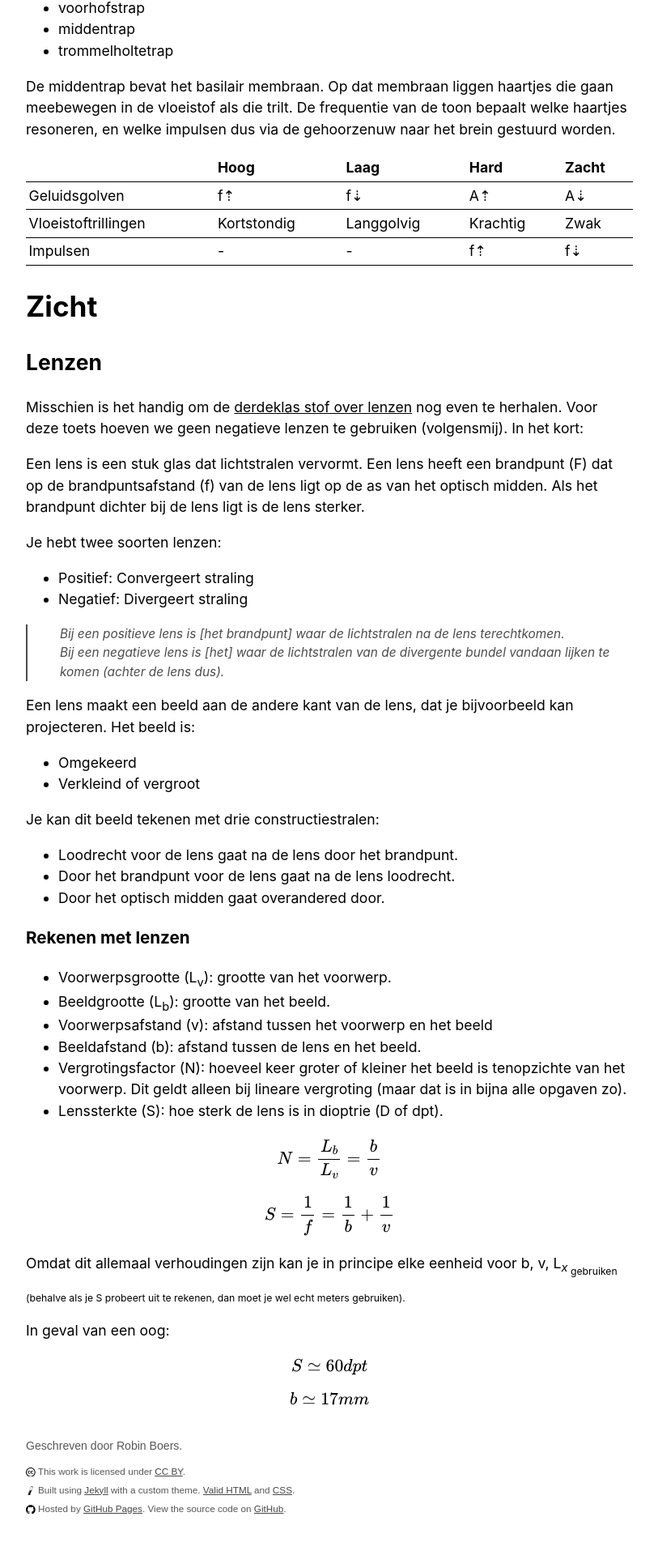
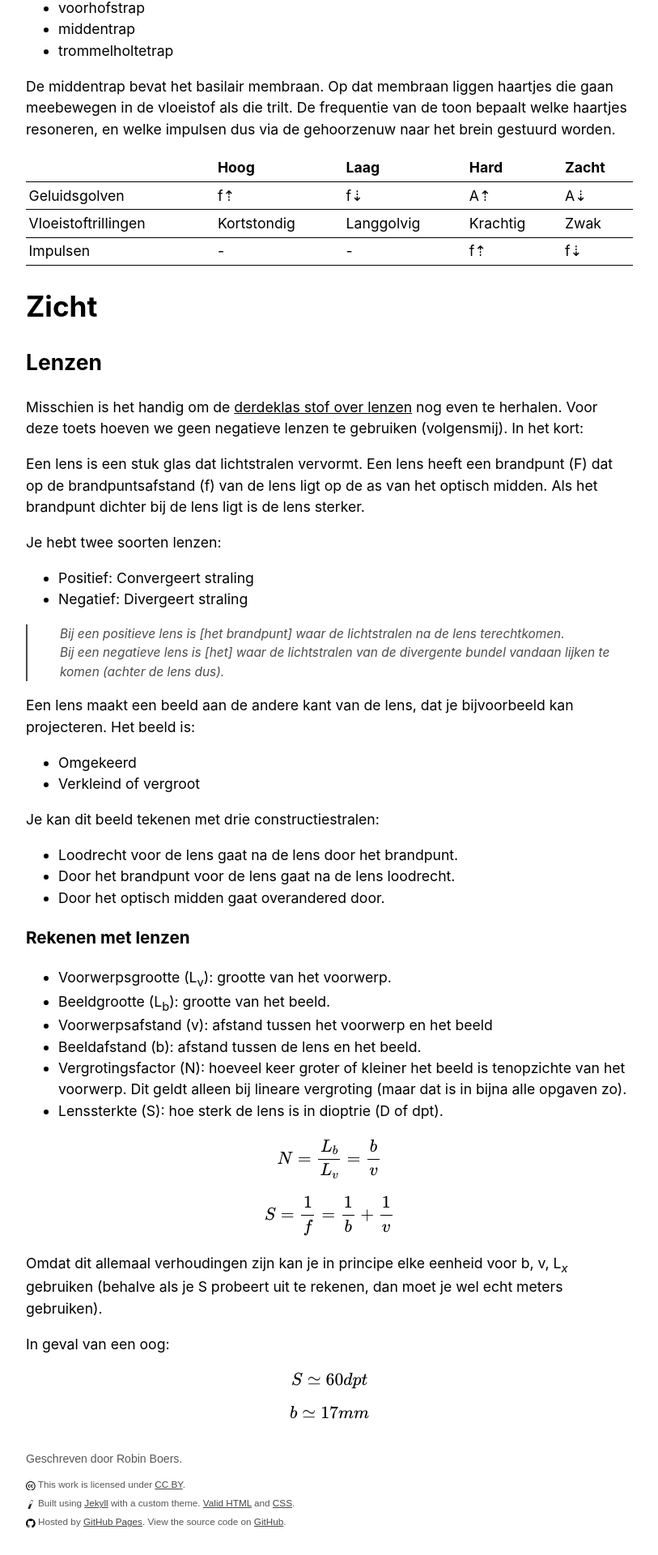
Before and after one commit to RobinBoers/school.geheimesite.nl, a Jekyll site: the page built from 5VWO/TW2/Natuurkunde.md, in a window 1280 px wide. Shown: the part 3031-4951 px from the top of the page at 81% size, without its empty margins (233-1046 px from the left). Built offline with Jekyll 4.4.1, drawn with Linux system fonts in a browser that asks for light colours; our own code applies the rules of GitHub Pages for plain Markdown files.

Commit message:
Fix another typo

```diff
--- a/5VWO/TW2/Natuurkunde.md
+++ b/5VWO/TW2/Natuurkunde.md
@@ -118,7 +118,7 @@ Je kan dit beeld tekenen met drie constructiestralen:
 
 \\[S = \frac{1}{f} = \frac{1}{b} + \frac{1}{v}\\]
 
-Omdat dit allemaal verhoudingen zijn kan je in principe elke eenheid voor b, v, L<sub><i>x</i><sub> gebruiken (behalve als je S probeert uit te rekenen, dan moet je wel echt meters gebruiken).
+Omdat dit allemaal verhoudingen zijn kan je in principe elke eenheid voor b, v, L<sub><i>x</i></sub> gebruiken (behalve als je S probeert uit te rekenen, dan moet je wel echt meters gebruiken).
 
 In geval van een oog:
 
```
